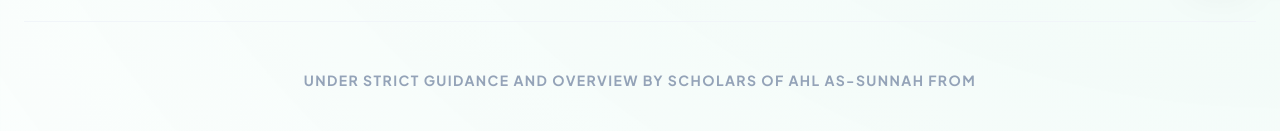
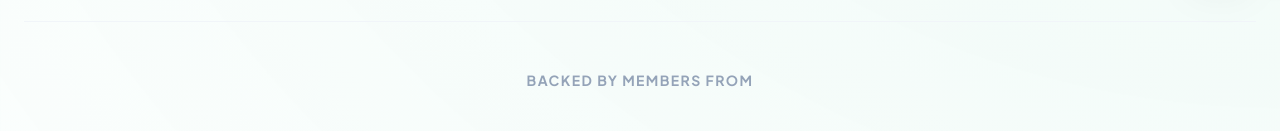
Before and after one commit to aKhalid1476/hadi-landing-page, a Next.js app: page / in a window 1280 px wide. Shown: the part 802-933 px from the top of the page. Built offline with nearby package versions, Linux system fonts and the light colour scheme.

Commit message:
Update team and credibility sections

```diff
--- a/components/CredibilitySection.tsx
+++ b/components/CredibilitySection.tsx
@@ -3,7 +3,7 @@ export default function CredibilitySection() {
     <div className="max-w-7xl mx-auto px-6 py-16">
       <div className="pt-12 border-t border-slate-100 dark:border-slate-800">
         <p className="text-center text-sm font-bold text-slate-400 dark:text-slate-500 uppercase tracking-widest mb-10">
-          Under strict guidance and overview by scholars of Ahl as-Sunnah from
+          Backed by members from
         </p>
         <div className="flex flex-wrap justify-center items-center gap-16 grayscale opacity-60 hover:grayscale-0 hover:opacity-100 transition-all duration-500">
           <div className="flex items-center gap-3">
--- a/components/TeamSection.tsx
+++ b/components/TeamSection.tsx
@@ -4,15 +4,15 @@ const TEAM = [
   {
     name: 'Shayan Syed',
     role: 'CS @ Ontario Tech',
-    focus: 'Techical Co-Founder - MLE',
-    bio: 'There are several instances where I have worked with NLP-driven generation and used LLMs to automate different processes, along with extensive experience building Python backends through Waterloo Design Teams and a previous ML internship. As for Shayan, he brings hands-on experience building and testing data and AI-driven systems, with industry exposure to AI automation, entrepreneurial experience running a social media marketing agency, and ongoing studies in an Alimiyyah program that informs a grounded, user-focused approach. More importantly, both of us are committed to making a positive change in the Ummah, with the intention to please Allah and benefit students of knowledge seeking to spend their time gaining understanding of the Deen.',
+    focus: 'Techical Co-Founder - Machine Learning Engineer',
+    bio: 'As a student in the Alimiyyah program at the Islamic Centre of Oshawa and a Computer Science student at Ontario Tech University, I am deeply connected to the journey of seeking Islamic knowledge for the sake of Allah. I believe that pursuing knowledge is a fundamental and essential part of a student’s growth, and this project is inspired by the desire to help students learn more effectively and confidently. My vision is to contribute to a future where authentic Islamic knowledge is not only accessible, but thoughtfully presented, aiding students and communities to engage with it meaningfully and grow in understanding.',
     image: '/shayanHeadshot.PNG',
   },
   {
     name: 'Abdullah Khalid',
     role: 'SE @ UWaterloo',
     focus: 'Technical Co-Founder - AI Engineer',
-    bio: 'This project has brought my benefits to my life. Most importantly, building an application for the benefit of Muslims undoubtedly brings barakah. Allah has made us responsible for being positive contributors to the Ummah. Through training RAG pipelines and developing the end-to-end appication, I strive towards building a beneficial applciation for Muslims. ',
+    bio: 'This project has brought many benefits to my life. Most importantly, building an application for the benefit of Muslims undoubtedly brings barakah. Allah has made us responsible for being positive contributors to the Ummah. Through training RAG pipelines and developing the end-to-end appication, I strive towards building a beneficial applciation for Muslims. Both Shayan and I are firm upon making sure that all of our features are in accordance to the Sunnah, and we are never going to build anything that goes against it.',
     image: '/abdullahHeadshot.png',
   },
 ]
```
